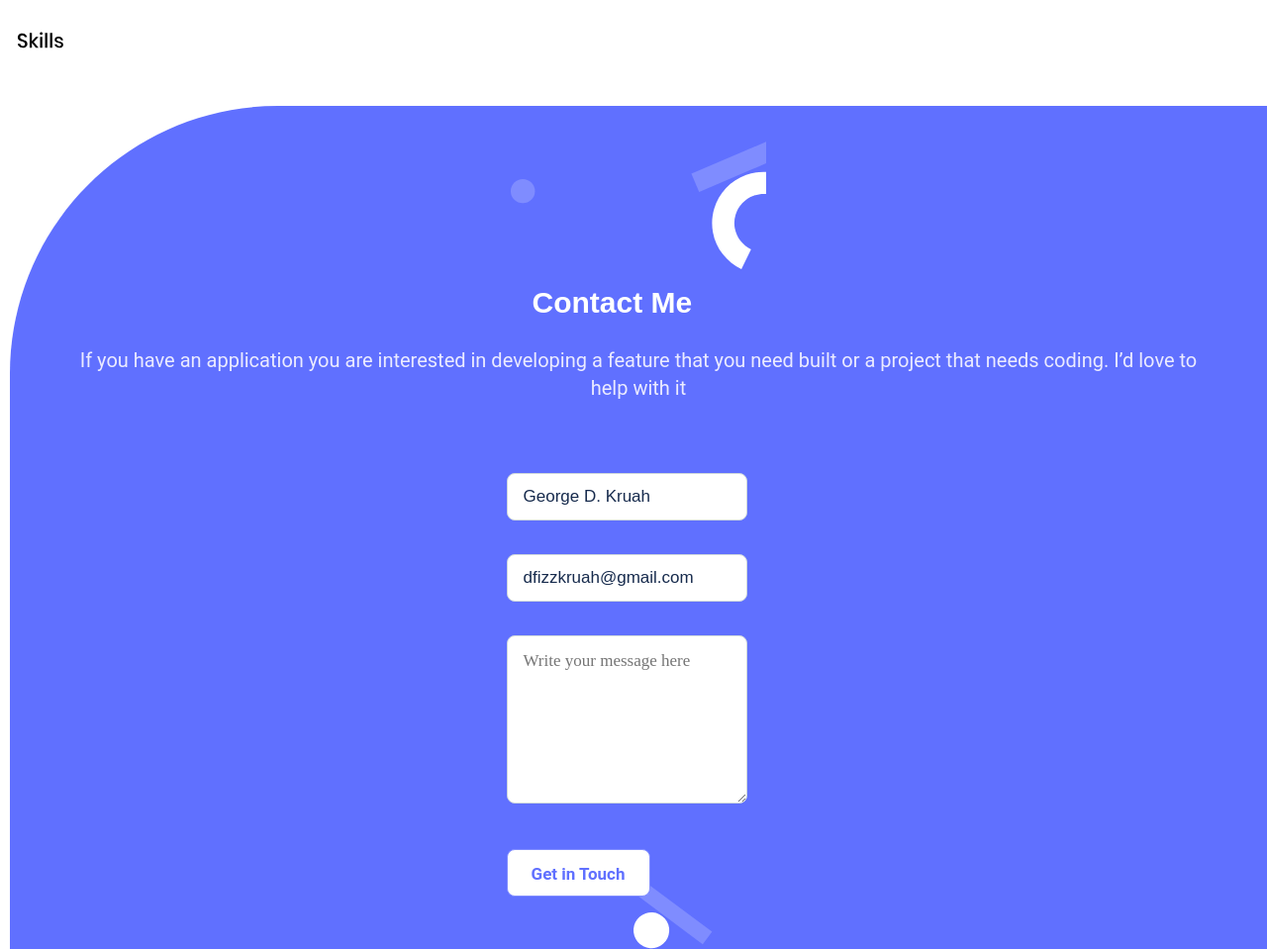
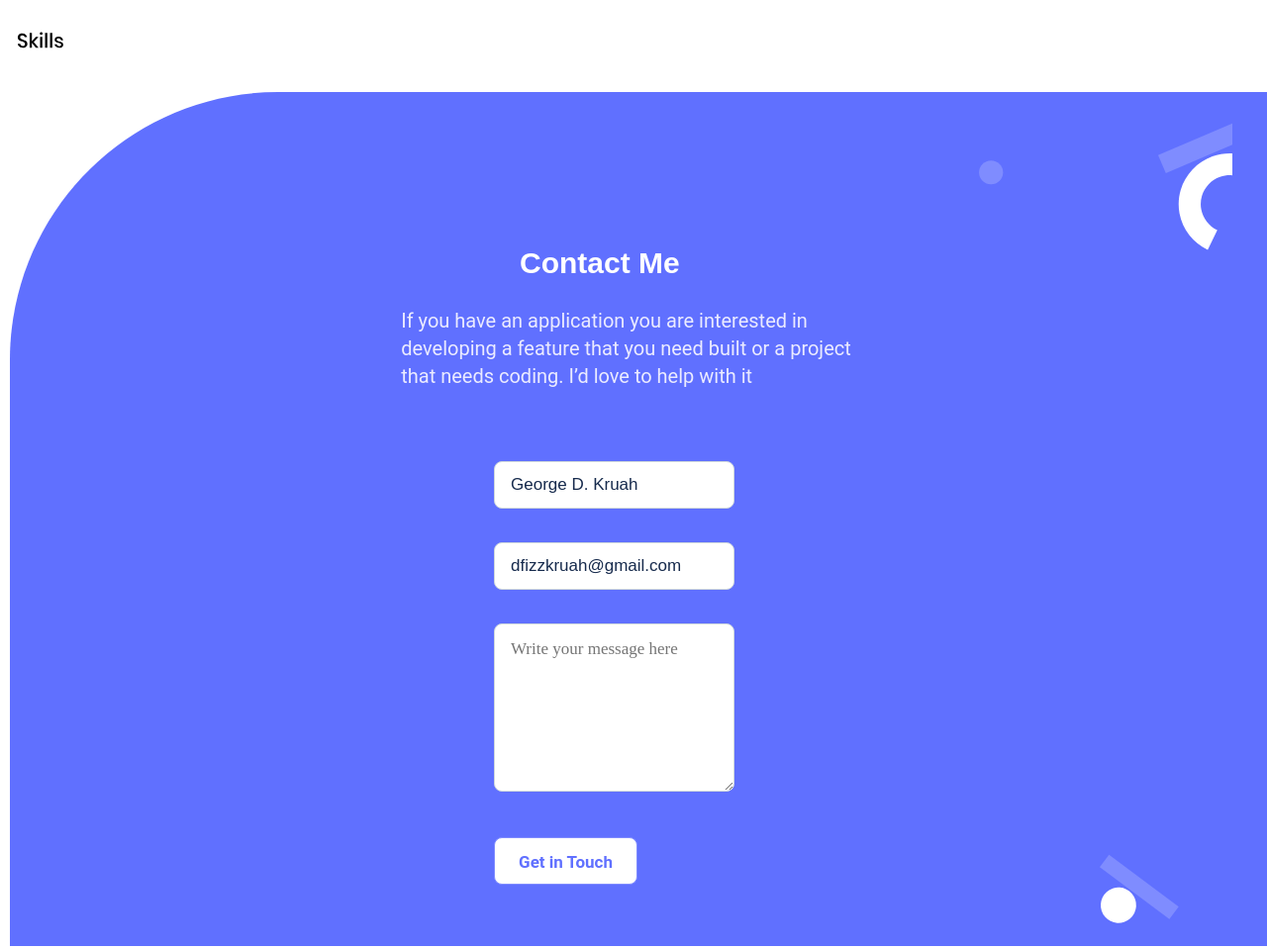
Before and after one commit to dfizzkruah93/Pofolio-Project, a website: page index.html in a window 1280 px wide. Shown: the part 6527-7486 px from the top of the page at 99% size. Drawn offline with Linux system fonts and the light colour scheme.

Commit message:
Edit index and stylesheet

```diff
--- a/index.html
+++ b/index.html
@@ -253,8 +253,8 @@
                 <div class="contact-wrapper">
                   <h2>Contact Me</h2>
                   <p>
-                    <br>If you have an application you are interested in developing a
-                    feature that you need built or a project that needs coding. I’d
+                    <br>If you have an application you are interested in<br> developing a
+                    feature that you need built or a project<br> that needs coding. I’d
                     love to help with it
                   </p>
                   <form action="https://formspree.io/f/meqngryy" method="post">
--- a/styles.css
+++ b/styles.css
@@ -371,34 +371,33 @@ form ul li {
   background-size: cover;
   padding: 10px;
   margin-left: 10px;
-  margin-top: 24px;
+  margin-top: 10px;
+  margin-right: 0;
 }
 
 .contact-wrapper {
   background-image: url("./images/contact-form-shapes-mobile@2x.svg");
   background-repeat: no-repeat;
   background-size: contain;
-  background-position: top;
+  background-position: top right;
   border-top-left-radius: 60px;
   align-items: center;
   display: flex;
   flex-direction: column;
-  margin-top: 24px;
-  margin-right: 0;
-  padding: 24px;
+  margin-top: 20px;
+  margin-right: 25px;
+  margin-bottom: 5px;
+  padding: 10px;
 }
 
 .contact-wrapper h2 {
-  font-family: Arial, Helvetica, sans-serif;
   display: flex;
-  font-style: normal;
-  text-align: center;
+  align-self: center;
   padding-top: 100px;
   font-weight: 700;
   font-size: 30px;
   line-height: 42px;
   padding-left: 40px;
-  margin-top: 20px;
   color: #fff;
 }
 
@@ -406,7 +405,6 @@ form ul li {
   font-weight: normal;
   font-size: 20px;
   line-height: 28px;
-  text-align: center;
   padding: 25px;
   color: #ebebff;
 }
```
